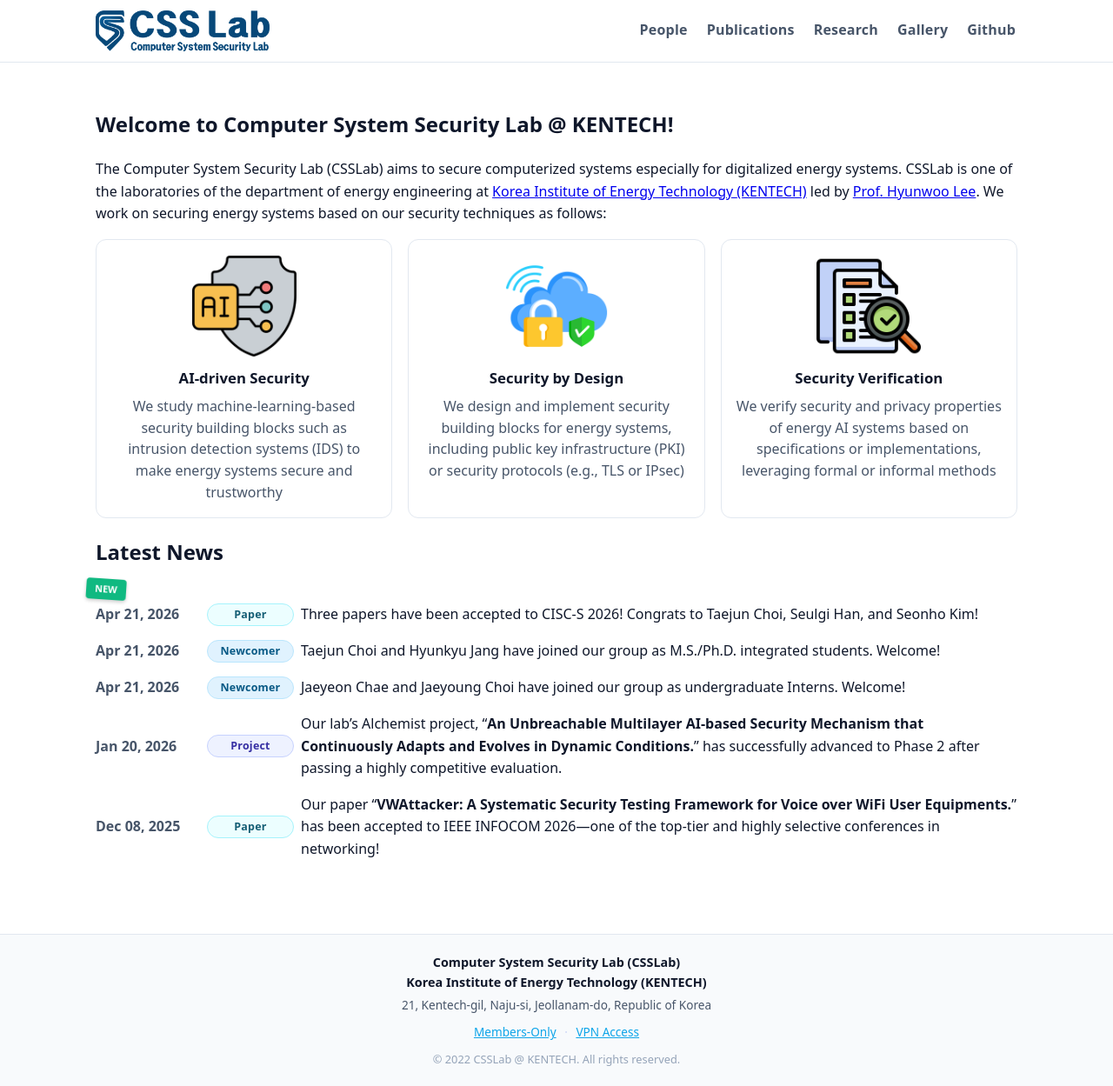
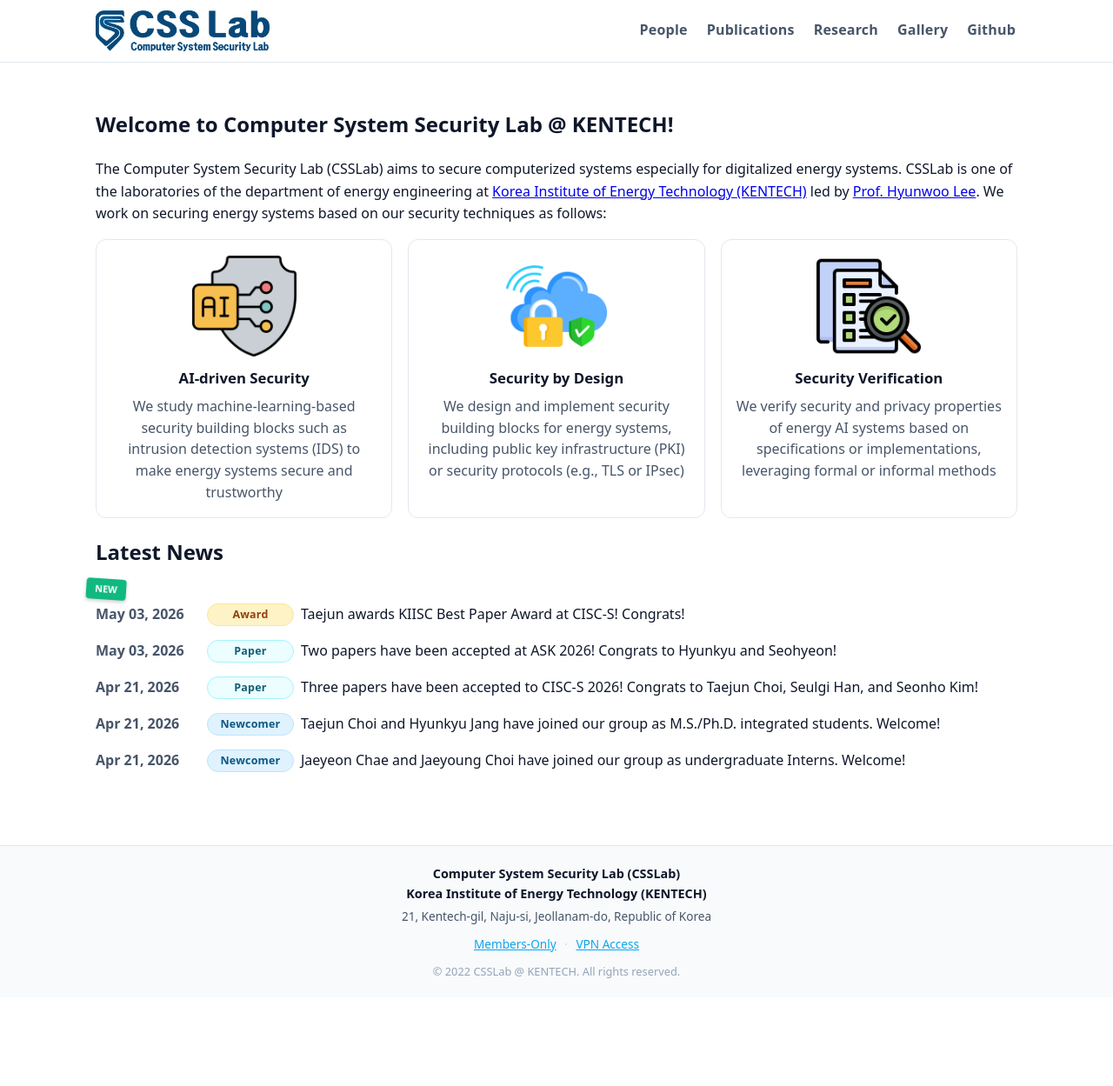
Before and after one commit to comsyssec/comsyssec.github.io, a Jekyll site: the page built from index.md, in a window 1280 px wide. Shown: the whole page at 87% size. Built offline with Jekyll 4.4.1, drawn with Linux system fonts in a browser that asks for light colours; after the commit the page ends 1147 px from its top, so only the background shows below that.

Commit message:
news updated

```diff
--- a/_data/news.yml
+++ b/_data/news.yml
@@ -1,3 +1,13 @@
+- sort_key: 20260503215700
+  date: 2026-05-03
+  category: award
+  title: "Taejun awards KIISC Best Paper Award at CISC-S! Congrats!"
+
+- sort_key: 20260503215600
+  date: 2026-05-03
+  category: paper
+  title: "Two papers have been accepted at ASK 2026! Congrats to Hyunkyu and Seohyeon!"
+
 - sort_key: 20260421180000
   date: 2026-04-21
   category: paper
```
